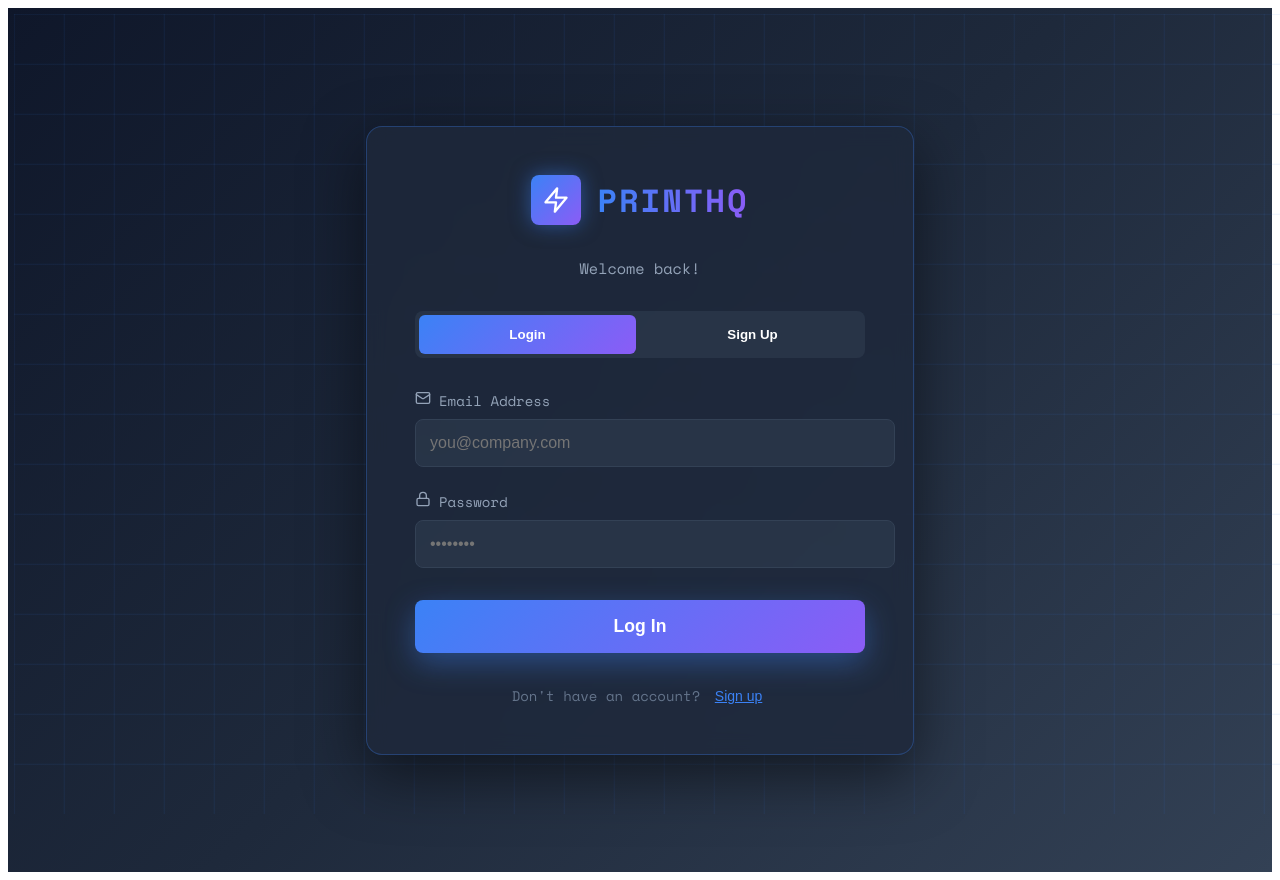
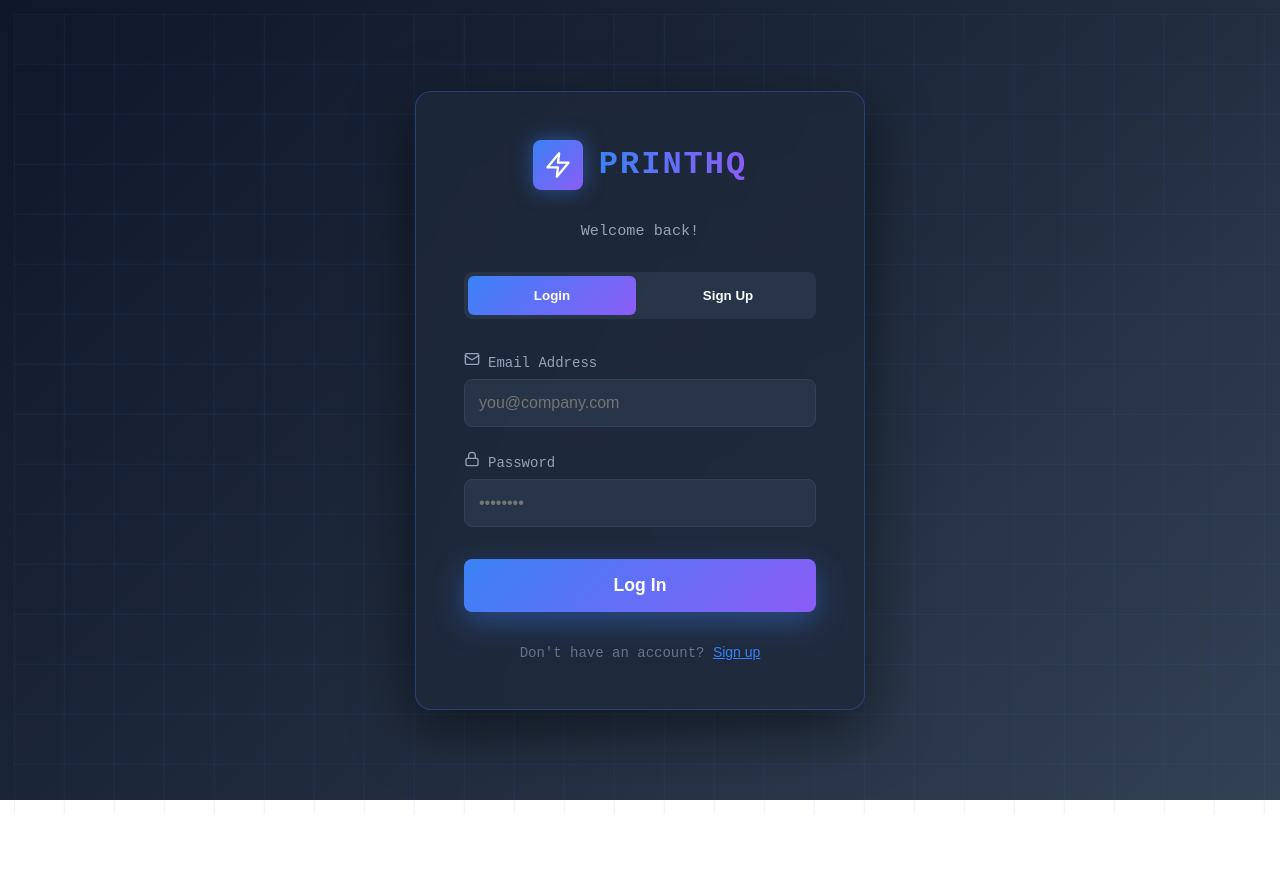
Before and after one commit to aagoett/printhq-portal-v2, a Next.js app: page /auth in a window 1280 px wide. After the commit the page ends 814 px from the top, so only its background shows below. Built offline with nearby package versions, Linux system fonts and the light colour scheme; no server answers.

Commit message:
Update layout.js

```diff
--- a/app/layout.js
+++ b/app/layout.js
@@ -1,20 +1,15 @@
-import { Space_Mono } from 'next/font/google'
-
-const spaceMono = Space_Mono({
-  weight: ['400', '700'],
-  subsets: ['latin'],
-  variable: '--font-space-mono',
-})
+// app/layout.js
+import './global.css';
 
 export const metadata = {
-  title: 'PRINTHQ - Automated Print Production System',
-  description: 'Get instant quotes, upload artwork, and automate your print workflow with PRINTHQ',
-}
+  title: 'PrintHQ Portal',
+  description: 'Customer portal for print jobs and proofs',
+};
 
 export default function RootLayout({ children }) {
   return (
     <html lang="en">
-      <body className={spaceMono.variable}>{children}</body>
+      <body>{children}</body>
     </html>
-  )
+  );
 }
```
